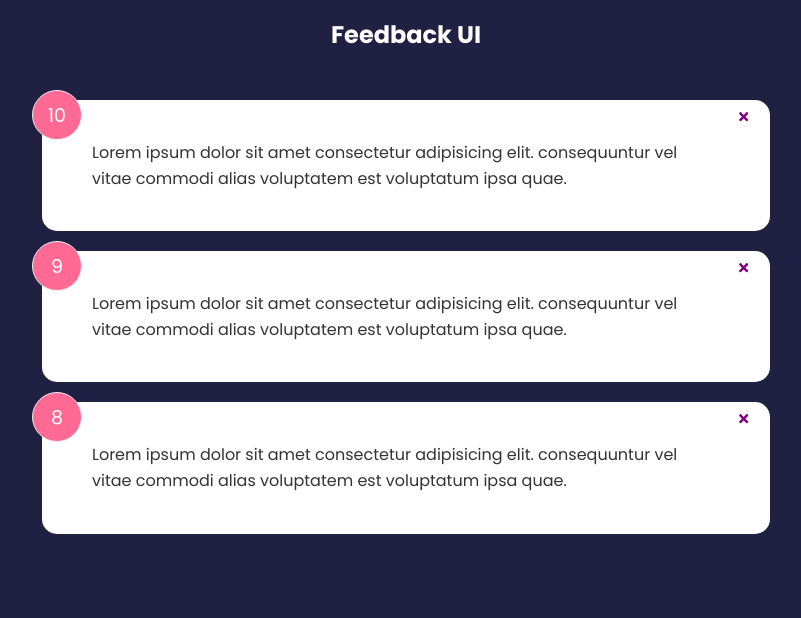
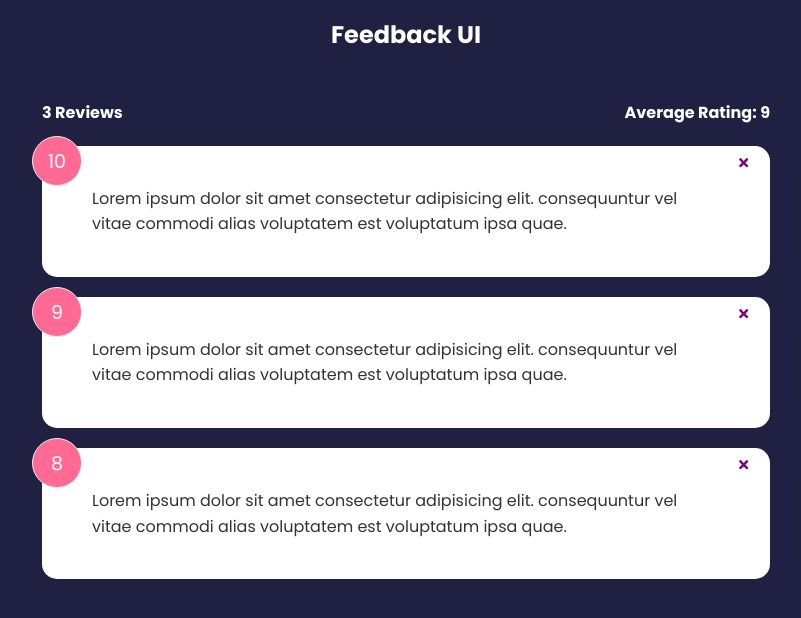
Before and after one commit to Ar1f007/feedback-app, a React (Create React App) app: page / in a window 1280 px wide. Shown: the top 618 px of the page, without its empty margins (234-1035 px from the left). Built offline with nearby package versions, Linux system fonts and the light colour scheme.

Commit message:
feedback stats

```diff
--- a/src/App.js
+++ b/src/App.js
@@ -1,7 +1,7 @@
 import { useState } from 'react';
 import FeedbackData from './data/feedbackData';
 
-import { Header, FeedbackList } from './components';
+import { Header, FeedbackList, FeedbackStats } from './components';
 
 const App = () => {
   const [feedback, setFeedback] = useState(FeedbackData);
@@ -16,6 +16,7 @@ const App = () => {
     <>
       <Header />
       <div className="container">
+        <FeedbackStats feedback={feedback} />
         <FeedbackList feedback={feedback} handleDelete={deleteFeedback} />
       </div>
     </>
--- /dev/null
+++ b/src/components/FeedbackStats.jsx
@@ -0,0 +1,13 @@
+export const FeedbackStats = ({ feedback }) => {
+  let average =
+    feedback.reduce((acc, cur) => {
+      return acc + cur.rating;
+    }, 0) / feedback.length;
+
+  return (
+    <div className="feedback-stats">
+      <h4>{feedback.length} Reviews</h4>
+      <h4>Average Rating: {isNaN(average) ? 0 : average.toFixed(1).replace(/[.,]0$/, '')}</h4>
+    </div>
+  );
+};
--- a/src/components/index.js
+++ b/src/components/index.js
@@ -2,4 +2,6 @@ import { Header } from './Header';
 import { FeedbackItem } from './FeedbackItem';
 import { FeedbackList } from './FeedbackList.jsx';
 import { Card } from './shared/Card';
-export { Header, FeedbackItem, FeedbackList, Card };
+import { FeedbackStats } from './FeedbackStats';
+
+export { Header, FeedbackItem, FeedbackList, Card, FeedbackStats };
```
